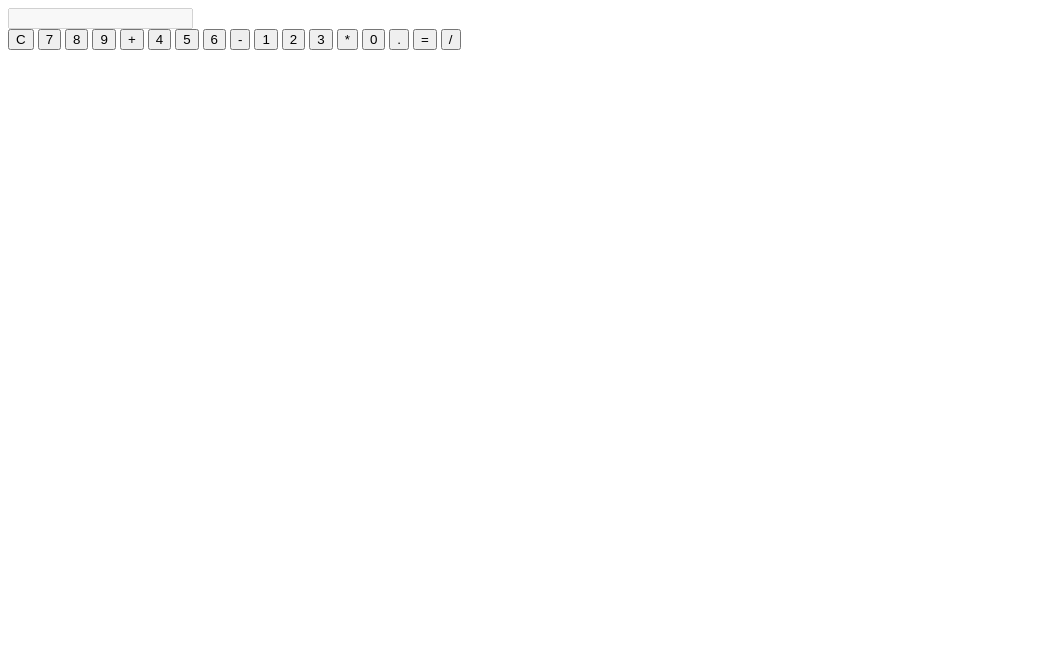
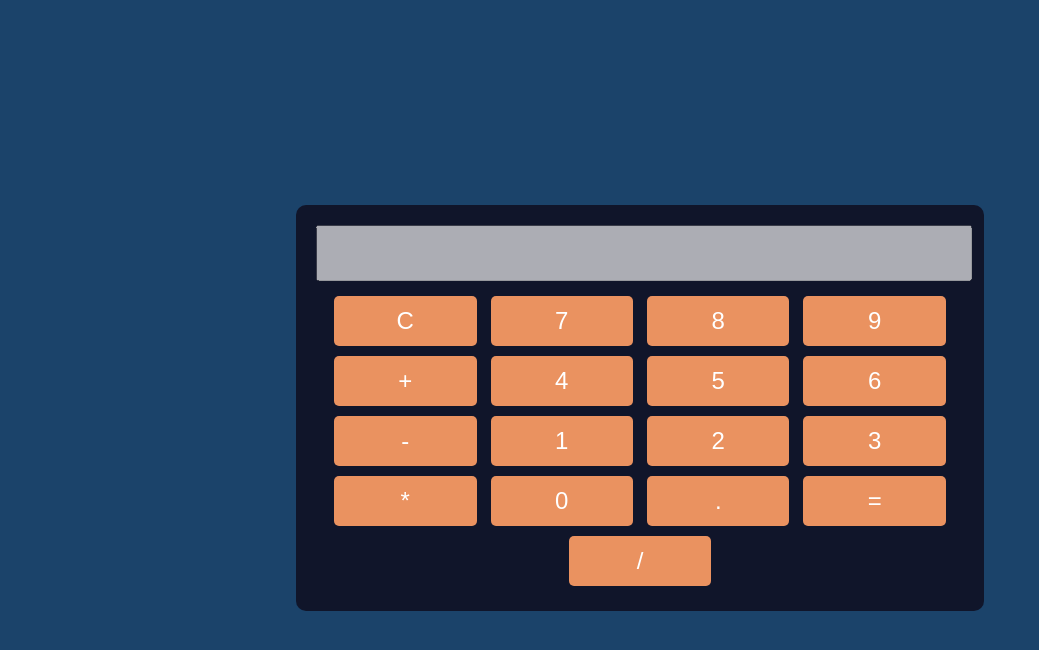
Before and after one commit to Cyberpixel100/Cauculadora, a plain HTML site: page index.html in a window 1280 px wide. Shown: the whole page, without its empty margins (0-1039 px from the left). Drawn offline with Linux system fonts and the light colour scheme.

Commit message:
Add files via upload

```diff
--- /dev/null
+++ b/script.js
@@ -0,0 +1,15 @@
+function adicionar(valor) {
+    document.getElementById("display").value += valor;
+}
+
+function limpar() {
+    document.getElementById("display").value = "";
+}
+
+function calcular() {
+    try {
+        document.getElementById("display").value = eval(document.getElementById("display").value);
+    } catch (e) {
+        document.getElementById("display").value = "Erro";
+    }
+}
--- /dev/null
+++ b/style.css
@@ -0,0 +1,38 @@
+body {
+    display: flex;
+    justify-content: center;
+    align-items: center;
+    height: 100vh;
+    background-color: #1b436a;
+}
+
+.calculadora {
+    background: #10152a;
+    padding: 20px;
+    border-radius: 10px;
+    text-align: center;
+}
+
+#display {
+    width: 100%;
+    height: 50px;
+    font-size: 2em;
+    text-align: right;
+    margin-bottom: 10px;
+}
+
+.botoes button {
+    width: 22%;
+    height: 50px;
+    font-size: 1.5em;
+    margin: 5px;
+    cursor: pointer;
+    border: none;
+    background: #ea9260;
+    color: white;
+    border-radius: 5px;
+}
+
+.botoes button:hover {
+    background: #d3ab7b;
+}
```
Also changed, not shown: service-worker.js (added, +15 -0 lines), index.html (line endings or trailing spaces).
